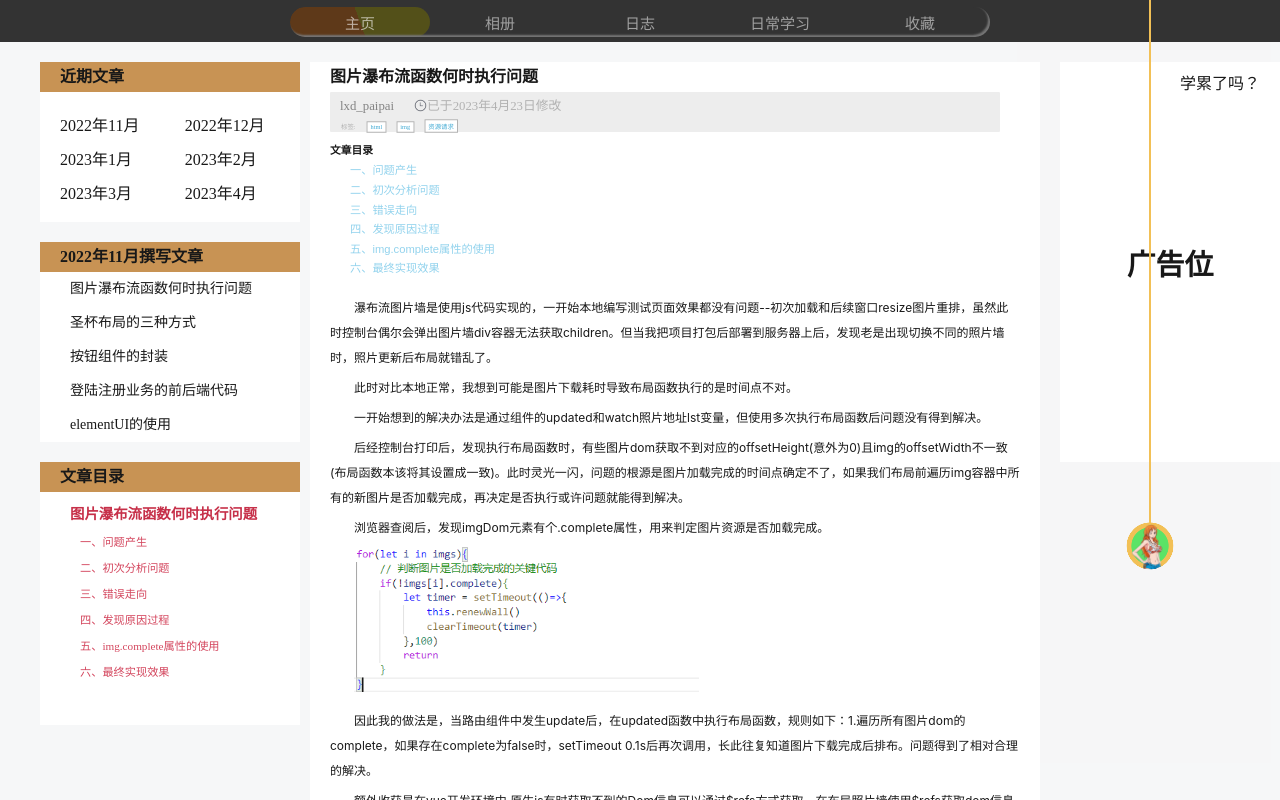
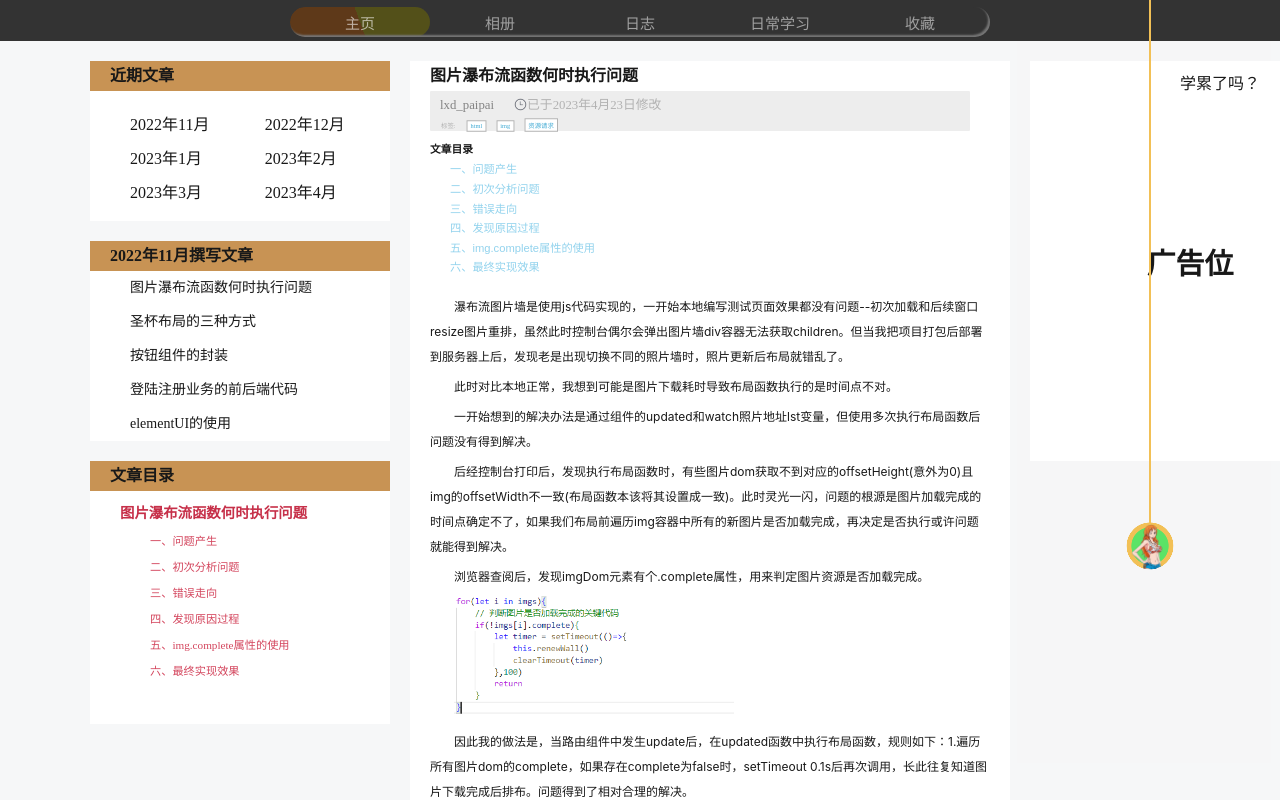
Before and after one commit to dongge12345/Lxd_paipai-Website, a Vue app: page /#/dailyStudy in a window 1280 px wide. Built offline with nearby package versions, Linux system fonts and the light colour scheme.

Commit message:
仿csdn监听container

```diff
--- a/src/pages/DailyStudy/index.vue
+++ b/src/pages/DailyStudy/index.vue
@@ -1,5 +1,5 @@
 <template>
-    <div class="dailyStudy">
+    <div class="dailyStudy" ref="dailyStudy">
         <!-- 主体页面布局：仿CSDN页面布局 -->
         <div class="container" ref="container">
             <div class="aside" ref="aside">
@@ -166,8 +166,7 @@
             scrollToSection(e){
                 let sectionDoms = this.$refs['section']
                 let index = e.target.getAttribute('value')
-                document.documentElement.scrollTop = sectionDoms[index].offsetTop
-
+                this.$refs['dailyStudy'].scrollTop = sectionDoms[index].offsetTop
             },
             bindingScrollToEvent(){
                 // 获取段落dom和目录dom，绑定点击事件实现自动定位。
@@ -193,43 +192,47 @@
                 let asideT = asideDom.offsetTop
                 let containerT = containerDom.offsetTop
                 let lastScrollTop = 0
-                window.addEventListener('scroll',function(){
-                    let winT = document.documentElement.scrollTop
+                let vc = this
+                this.$refs['dailyStudy'].addEventListener('scroll',function(){
+                    let navH
+                    vc.$bus.$on('navResponseH',function(value){
+                        navH = value
+                    })
+                    vc.$bus.$emit('askNavH')
+                    let dailyStudyScrollT = this.scrollTop
                     // 这里最终使用的为window的clientHeight作为窗口的高度，而不用offsetHeight作为高度，是由于clientHeight是可视窗口高度(不包括被滚动条覆盖的高度)，而offsetHeight为浏览器窗口高度，因此包括了滚动条。我们实际的div中并不包括该滚动条。
                     let winOffsetHeight = document.documentElement.offsetHeight
                     let winClientH = document.documentElement.clientHeight
                     let contentH = contentDom.offsetHeight
                     if(asideH < contentH){
-                        let upOrDown = winT - lastScrollTop > 0 ? false : true
-                        lastScrollTop = winT
+                        let upOrDown = dailyStudyScrollT - lastScrollTop > 0 ? false : true
+                        lastScrollTop = dailyStudyScrollT
                         // 如果为往下滚
                         if(!upOrDown){
                             if(asideH > winClientH){
-                                if(winT < asideH + containerT + 20 - winClientH){
-                                }else if(winT + winClientH <= contentH + contentT){
-                                    asideDom.style.marginTop = winT - containerT -20 - (asideH - winClientH) + "px"
+                                if(dailyStudyScrollT < asideH + containerT + 20 - winClientH){
+                                }else if(dailyStudyScrollT + winClientH <= contentH + contentT){
+                                    asideDom.style.marginTop = dailyStudyScrollT - containerT -20 - (asideH - winClientH) + "px"
                                 }
                             }else{
-                                if(asideT < winT && winT + winClientH < contentH + contentT){
-                                    asideDom.style.marginTop = winT - containerT - 20 + "px"
-                                }else if(winT + winClientH > contentH + contentT){
-                                    asideDom.style.marginTop = contentH -  document.documentElement.clientHeight + "px"
+                                if(dailyStudyScrollT > 20){
+                                    asideDom.style.marginTop = dailyStudyScrollT - 20  + "px"
                                 }
                             }
 
                         }else{
                             if(asideH > winClientH){
-                                if(contentH + contentT < winT){
-                                }else if(winT > containerT + 20 + asideH - winClientH){
-                                    asideDom.style.marginTop = winT - containerT -20 - (asideH - winClientH) + "px"
+                                if(contentH + contentT < dailyStudyScrollT){
+                                }else if(dailyStudyScrollT > containerT + 20 + asideH - winClientH){
+                                    asideDom.style.marginTop = dailyStudyScrollT - containerT -20 - (asideH - winClientH) + "px"
                                 }else{
                                     asideDom.style.marginTop = "0px"
                                 }
                             }else{
-                                if(asideT < winT && winT + winClientH < contentH + contentT){
-                                    asideDom.style.marginTop = winT - containerT - 20 + "px"
-                                }else if(winT < containerT){
-                                    asideDom.style.marginTop = "0px"
+                                if(dailyStudyScrollT > 20){
+                                    asideDom.style.marginTop = dailyStudyScrollT - 20  + "px"
+                                }else{
+                                    asideDom.style.marginTop = "0"
                                 }
                             }
                         }
@@ -266,19 +269,20 @@
     }
     .dailyStudy{
         overflow-x:hidden;
+        scroll-behavior: smooth;
     }
     .container{
         width: 100%;
         height: 100vh;
         background-color: #f5f6f7;
-        padding:20px 250px 0 300px;
+        padding:20px 350px 0 400px;
         /* overflow-x:hidden; */
     }
 
     .aside{
         float:left;
-        width: 260px;
-        margin-left:-260px;
+        width: 300px;
+        margin-left:-310px;
 
     }
     .monthArticles{
@@ -295,7 +299,7 @@
         display: grid;
         grid-template-columns:auto auto;
         grid-gap:10px;
-        margin-left:20px;
+        margin-left:40px;
         margin-top:20px;
     }
     .monthArticles ul li:hover{
@@ -318,7 +322,7 @@
         line-height: 34px;
     }
     .oneMonthArticles ul li{
-        padding-left:30px;
+        padding-left:40px;
     }
     .oneMonthArticles ul li:hover{
         background-color: #c0c0c0;
@@ -347,7 +351,7 @@
     }
 
     .articleChapter ul{
-        margin:5px 40px;
+        margin:5px 60px;
     }
     .articleChapter ul li{
         font-size: 0.7em;
@@ -417,12 +421,12 @@
     }
 
     .advertisement{
-        width: 220px;
+        width: 320px;
         height: 50vh;
         background-color: #fff;
         float:left;
         margin-left:20px;
-        margin-right:-240px;
+        margin-right:-340px;
         display: flex;
         align-items: center;
         justify-content: center;
```
